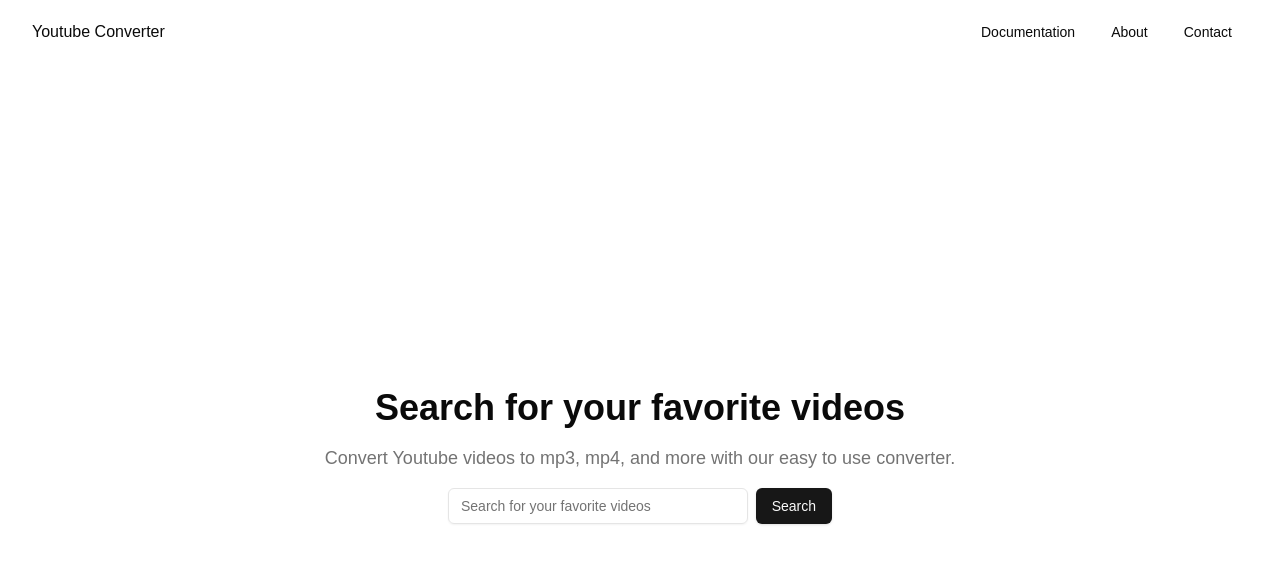
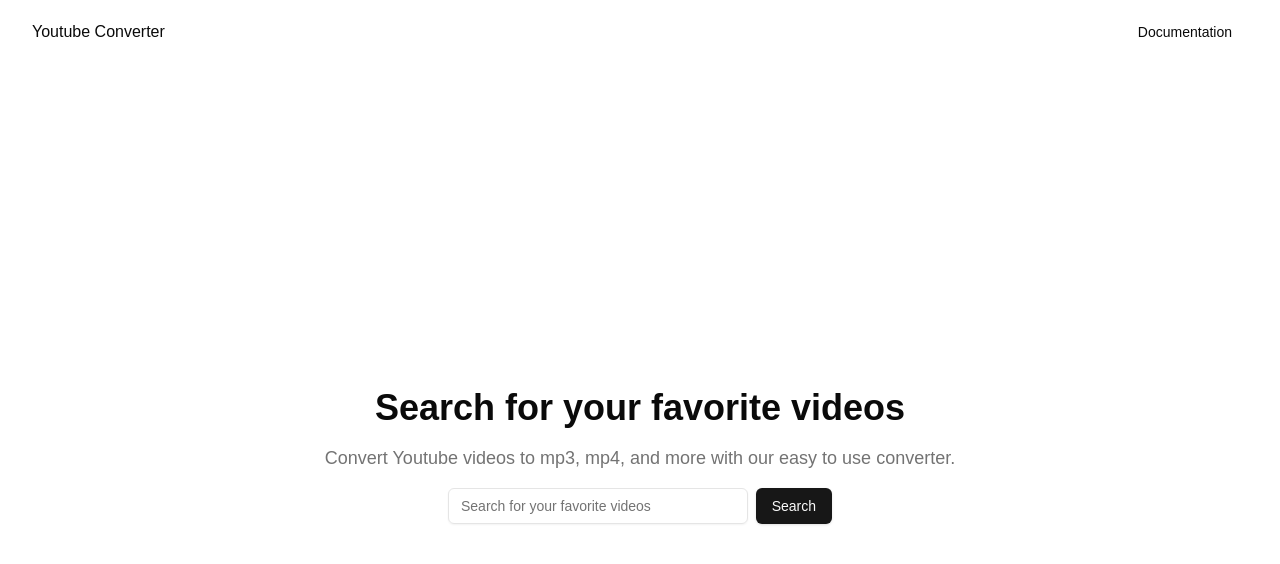
Before and after one commit to arpitgoswami/True-Feedback-App, a Next.js app: page / in a window 1280 px wide. Shown: the top 564 px of the page. Built offline with nearby package versions, Linux system fonts and the light colour scheme.

Commit message:
Initial Message

```diff
--- a/app/page.tsx
+++ b/app/page.tsx
@@ -1,5 +1,8 @@
-import { Navbar } from "@/components/Navbar";
+"use client";
+
+import Navbar from "@/components/Navbar";
 import Hero from "@/components/Hero";
+
 export default function Home() {
   return (
     <main>
--- a/components/Hero.tsx
+++ b/components/Hero.tsx
@@ -1,5 +1,3 @@
-"use client";
-
 import React, { useState } from "react";
 
 import { Input } from "@/components/ui/input";
--- a/components/Navbar.tsx
+++ b/components/Navbar.tsx
@@ -7,7 +7,7 @@
   navigationMenuTriggerStyle,
 } from "@/components/ui/navigation-menu";
 
-export const Navbar = () => {
+export default function Navbar() {
   return (
     <nav>
       <div className="max-w-7xl mx-auto px-4 sm:px-6 lg:px-8">
@@ -27,24 +27,10 @@
                   </NavigationMenuLink>
                 </Link>
               </NavigationMenuItem>
-              <NavigationMenuItem>
-                <Link href="/about" legacyBehavior passHref>
-                  <NavigationMenuLink className={navigationMenuTriggerStyle()}>
-                    About
-                  </NavigationMenuLink>
-                </Link>
-              </NavigationMenuItem>
-              <NavigationMenuItem>
-                <Link href="/contact" legacyBehavior passHref>
-                  <NavigationMenuLink className={navigationMenuTriggerStyle()}>
-                    Contact
-                  </NavigationMenuLink>
-                </Link>
-              </NavigationMenuItem>
             </NavigationMenuList>
           </NavigationMenu>
         </div>
       </div>
     </nav>
   );
-};
+}
```
